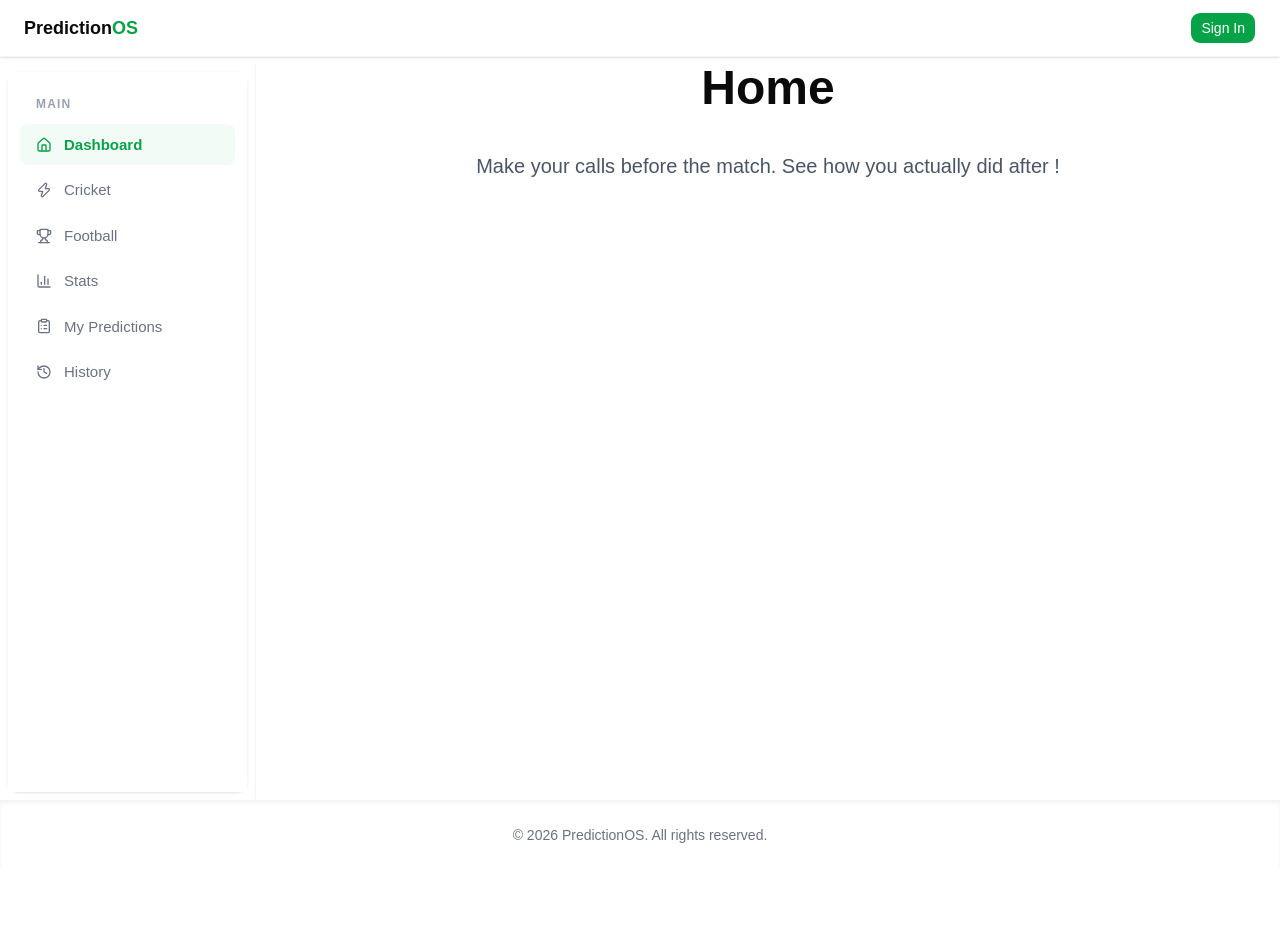
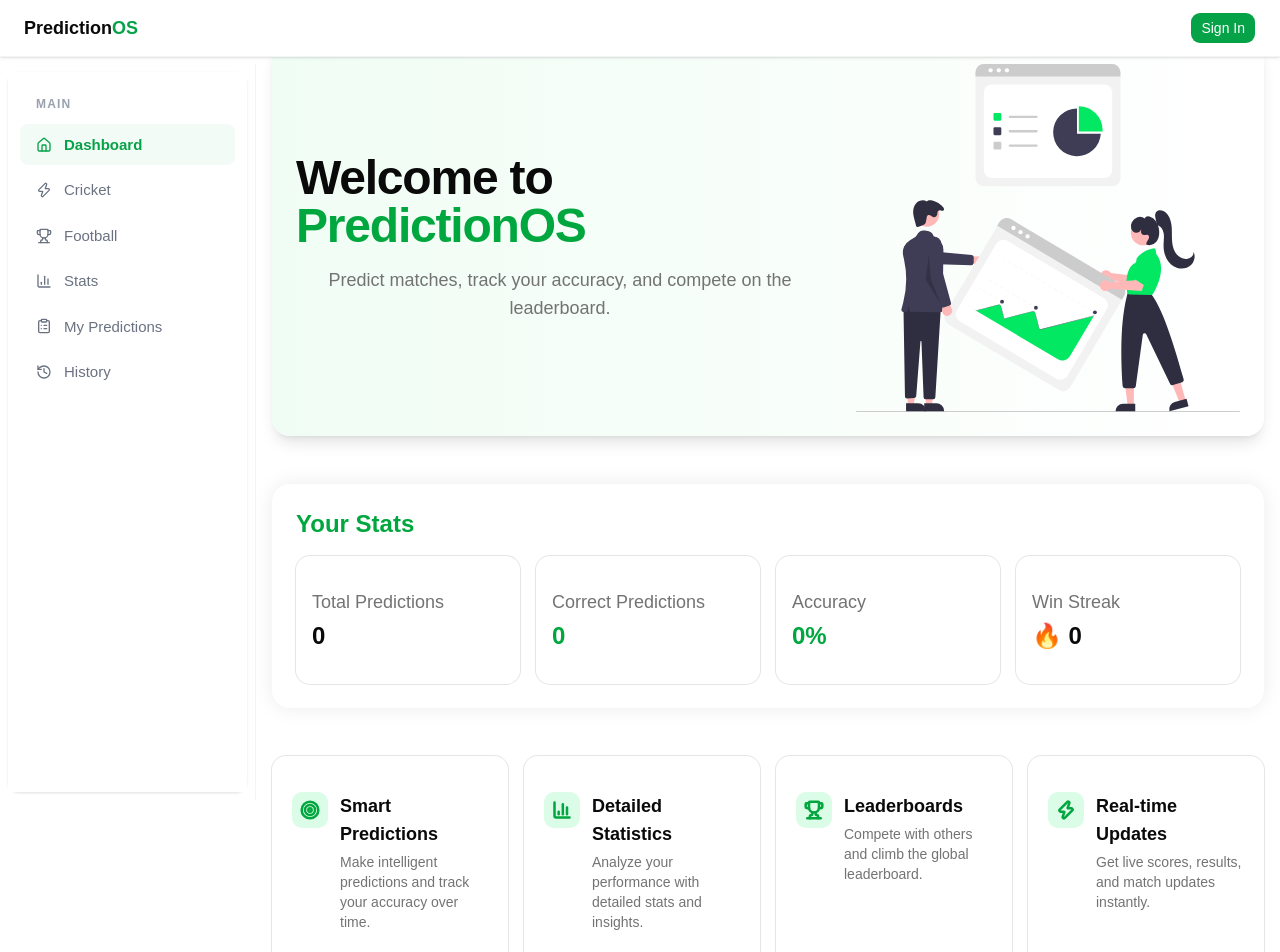
Before and after one commit to Subham269/Prediction-Tracker, a React (Vite) app: page / in a window 1280 px wide. Shown: the top 952 px of the page. Before the commit the page ends 869 px from the top, so only its background shows below. Built offline with nearby package versions, Linux system fonts and the light colour scheme; no server answers.

Commit message:
Added Styling and elements for Home Page

```diff
--- /dev/null
+++ b/src/components/ui/card.jsx
@@ -0,0 +1,114 @@
+import * as React from "react"
+
+import { cn } from "@/lib/utils"
+
+function Card({
+  className,
+  size = "default",
+  ...props
+}) {
+  return (
+    <div
+      data-slot="card"
+      data-size={size}
+      className={cn(
+        "group/card flex flex-col gap-(--card-spacing) overflow-hidden rounded-xl bg-card py-(--card-spacing) text-sm text-card-foreground ring-1 ring-foreground/10 [--card-spacing:--spacing(4)] has-data-[slot=card-footer]:pb-0 has-[>img:first-child]:pt-0 data-[size=sm]:[--card-spacing:--spacing(3)] data-[size=sm]:has-data-[slot=card-footer]:pb-0 *:[img:first-child]:rounded-t-xl *:[img:last-child]:rounded-b-xl",
+        className
+      )}
+      {...props} />
+  );
+}
+
+function CardHeader({
+  className,
+  ...props
+}) {
+  return (
+    <div
+      data-slot="card-header"
+      className={cn(
+        "group/card-header @container/card-header grid auto-rows-min items-start gap-1 rounded-t-xl px-(--card-spacing) has-data-[slot=card-action]:grid-cols-[1fr_auto] has-data-[slot=card-description]:grid-rows-[auto_auto] [.border-b]:pb-(--card-spacing)",
+        className
+      )}
+      {...props} />
+  );
+}
+
+function CardTitle({
+  className,
+  ...props
+}) {
+  return (
+    <div
+      data-slot="card-title"
+      className={cn(
+        "font-heading text-base leading-snug font-medium group-data-[size=sm]/card:text-sm",
+        className
+      )}
+      {...props} />
+  );
+}
+
+function CardDescription({
+  className,
+  ...props
+}) {
+  return (
+    <div
+      data-slot="card-description"
+      className={cn("text-sm text-muted-foreground", className)}
+      {...props} />
+  );
+}
+
+function CardAction({
+  className,
+  ...props
+}) {
+  return (
+    <div
+      data-slot="card-action"
+      className={cn(
+        "col-start-2 row-span-2 row-start-1 self-start justify-self-end",
+        className
+      )}
+      {...props} />
+  );
+}
+
+function CardContent({
+  className,
+  ...props
+}) {
+  return (
+    <div
+      data-slot="card-content"
+      className={cn("px-(--card-spacing)", className)}
+      {...props} />
+  );
+}
+
+function CardFooter({
+  className,
+  ...props
+}) {
+  return (
+    <div
+      data-slot="card-footer"
+      className={cn(
+        "flex items-center rounded-b-xl border-t bg-muted/50 p-(--card-spacing)",
+        className
+      )}
+      {...props} />
+  );
+}
+
+export {
+  Card,
+  CardHeader,
+  CardFooter,
+  CardTitle,
+  CardAction,
+  CardDescription,
+  CardContent,
+}
--- a/src/pages/Home.jsx
+++ b/src/pages/Home.jsx
@@ -1,3 +1,6 @@
+import { Target, BarChart3, Trophy, Zap } from "lucide-react";
+import {Card, CardContent} from '@/components/ui/card'
+import heroImg from '@/assets/hero_img.svg'
 import {useState, useEffect } from 'react'
 function Home()
 {
@@ -27,11 +30,75 @@ function Home()
     }
 
     return (
-        <div className="flex flex-col items-center justify-center px-6 py-16">
-            <h1 className="text-5xl font-bold mb-10 text-gray-750">Home</h1>
-            <p className="text-xl text-gray-600">Make your calls before the match. See how you actually did after !</p>
+        <div className="max-w-6xl mx-auto px-4 py-10 space-y-12">
+            {/* Welcome / Hero */}
+            <section className="shadow-lg bg-gradient-to-r from-green-50 to-white dark:from-green-950 dark:to-background rounded-2xl p-4 md:p-6 flex flex-col md:flex-row items-center justify-between gap-8">
+                <div className="max-w-xl text-center md:text-left">
+                <h1 className="text-4xl md:text-5xl font-bold tracking-tight">
+                    Welcome to <span className="text-green-600">PredictionOS</span>
+                </h1>
+                <p className="mt-4 text-lg text-muted-foreground text-center">
+                    Predict matches, track your accuracy, and compete on the leaderboard.
+                </p>
+                </div>
+                <img
+                src={heroImg}
+                alt="Prediction illustration"
+                className="w-64 md:w-96 shrink-0"
+                />
+            </section>
+
+            {/* Stats */}
+            <section>
+                <div className="shadow-[0_0_20px_rgba(0,0,0,0.08)] p-4 md:p-6 rounded-2xl">
+                <h2 className="text-2xl font-semibold mb-4 text-green-600">Your Stats</h2>
+                <div className="grid grid-cols-2 md:grid-cols-4 gap-4">
+                <StatCard label="Total Predictions" value={total} />
+                <StatCard label="Correct Predictions" value={correct} valueClass="text-green-600" />
+                <StatCard label="Accuracy" value={`${accuracy}%`} valueClass="text-green-600" />
+                <StatCard label="Win Streak" value={`🔥 ${streak}`} />
+                </div>
+                </div>
+            </section>
+
+            {/* Features */}
+            <section className="grid grid-cols-1 sm:grid-cols-2 lg:grid-cols-4 gap-4">
+                <FeatureCard icon={Target} title="Smart Predictions" desc="Make intelligent predictions and track your accuracy over time." />
+                <FeatureCard icon={BarChart3} title="Detailed Statistics" desc="Analyze your performance with detailed stats and insights." />
+                <FeatureCard icon={Trophy} title="Leaderboards" desc="Compete with others and climb the global leaderboard." />
+                <FeatureCard icon={Zap} title="Real-time Updates" desc="Get live scores, results, and match updates instantly." />
+            </section>
+
+
         </div>
     )
 }
 
+function StatCard({ label, value, valueClass = "" }) {
+  return (
+    <Card>
+      <CardContent className="p-4">
+        <p className="text-lg text-muted-foreground">{label}</p>
+        <p className={`text-2xl font-bold mt-1 ${valueClass}`}>{value}</p>
+      </CardContent>
+    </Card>
+  );
+}
+
+function FeatureCard({ icon: Icon, title, desc }) {
+  return (
+    <Card>
+      <CardContent className="p-5 flex gap-3">
+        <div className="bg-green-100 dark:bg-green-900 p-2 rounded-lg h-fit">
+          <Icon className="text-green-600 stroke-3" size={20} />
+        </div>
+        <div>
+          <h3 className="font-bold text-lg">{title}</h3>
+          <p className="text-sm text-muted-foreground mt-1">{desc}</p>
+        </div>
+      </CardContent>
+    </Card>
+  );
+}
+
 export default Home
```
Also changed, not shown: src/assets/hero_img.svg (added).
